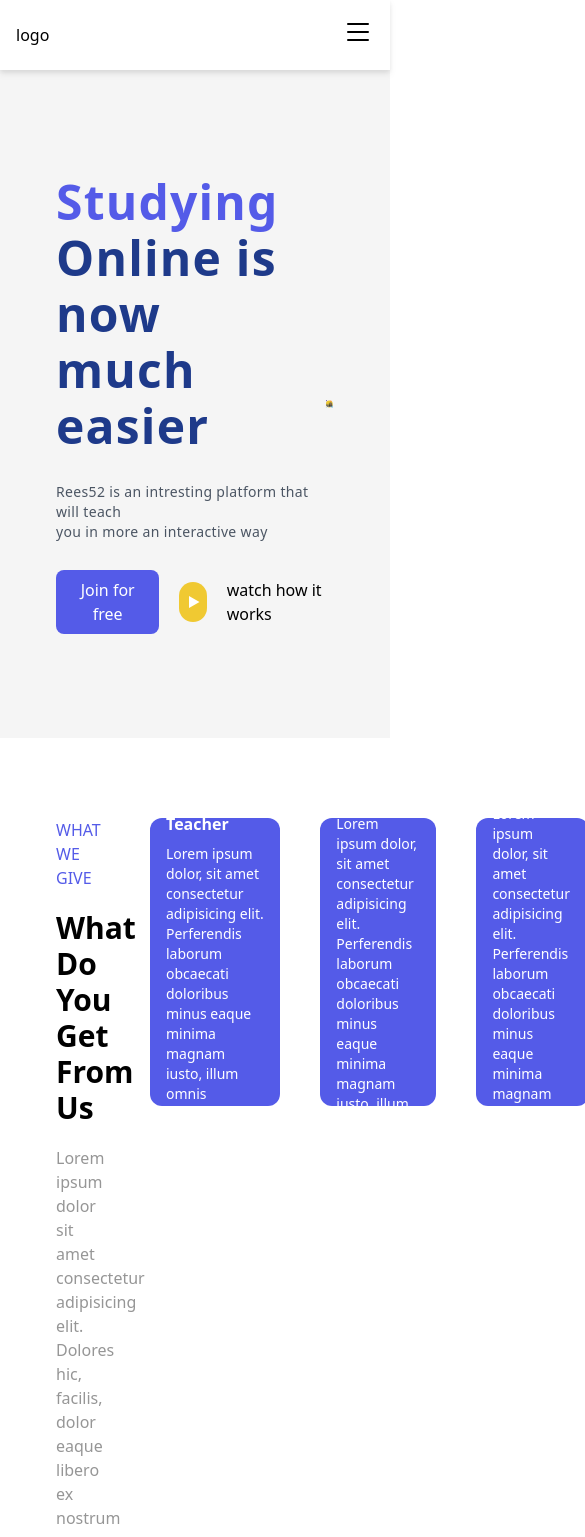
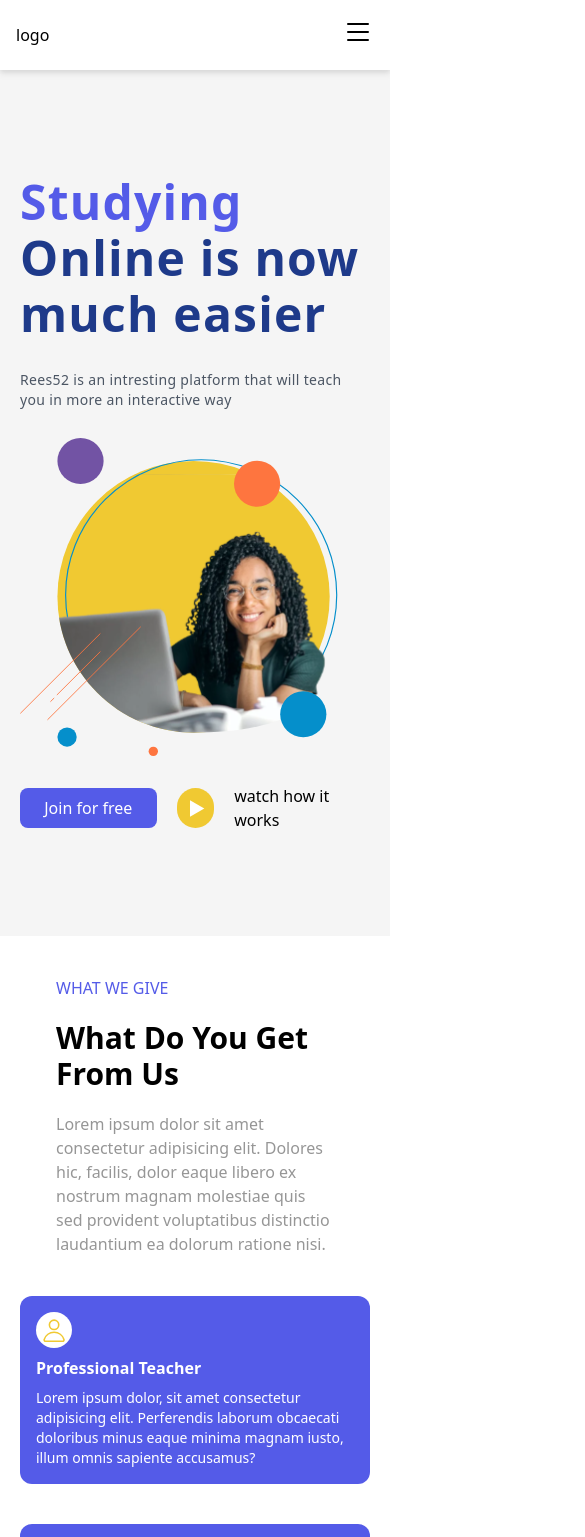
Before and after one commit to nagaphbilla/Iduino-Frontend, a React (Create React App) app: page / in a window 390 px wide. Shown: the top 1537 px of the page, 585 px wide, since content can reach past the window. Built offline with nearby package versions, Linux system fonts and the light colour scheme.

Commit message:
made responsive Slides

```diff
--- a/src/components/Slide1.jsx
+++ b/src/components/Slide1.jsx
@@ -1,9 +1,9 @@
-import React from 'react'
+import React from "react";
 import rightImg from "../assets/Group6.svg";
 
 export default function Slide1() {
   return (
-    <div className="mx-auto flex py-10 justify-between px-14 items-center background_img">
+    <div className="px-5 justify-center mx-auto flex py-10 md:justify-between md:px-14 items-center background_img">
       <div className="flex flex-col gap-7 py-16">
         <h2 className="font-bold text-5xl lineHeight tracking-wide text-blue-900">
           <span className="text-clr-primary">Studying</span> Online is now
@@ -15,6 +15,9 @@ export default function Slide1() {
           <br />
           you in more an interactive way
         </p>
+        <div className="block md:hidden">
+          <img src={rightImg} alt="img." className="h-11/12 w-11/12" />
+        </div>
         <div className="flex items-center gap-5">
           <button className="px-2 w-36 py-2 button-clr-primary rounded-lg text-white text-center">
             Join for free
@@ -23,9 +26,9 @@ export default function Slide1() {
           <span>watch how it works</span>
         </div>
       </div>
-        <div className="background_img_right">
-          <img src={rightImg} alt="img." className="h-11/12 w-11/12"/>
+      <div className="hidden md:block">
+        <img src={rightImg} alt="img." className="h-11/12 w-11/12" />
       </div>
     </div>
-  )
+  );
 }
--- a/src/components/Slide2.jsx
+++ b/src/components/Slide2.jsx
@@ -3,8 +3,8 @@ import React from "react";
 
 export default function Slide2() {
   return (
-    <div className="flex py-20">
-      <div className="flex flex-col px-14 w-1/3 gap-5">
+    <div className="flex-direction py-10 md:flex md:py-20">
+      <div className="flex flex-col px-14 md:w-1/3 gap-5">
         <span className="text-clr-primary">WHAT WE GIVE</span>
         <span className="text-3xl font-semibold">What Do You Get From Us</span>
         <p className="text-clr">
@@ -13,8 +13,8 @@ export default function Slide2() {
           provident voluptatibus distinctio laudantium ea dolorum ratione nisi.
         </p>
       </div>
-      <div className="flex gap-10 px-5 w-2/3">
-        <div className="flex flex-col gap-2 button-clr-primary px-4 py-4 rounded-xl justify-center h-72">
+      <div className="flex-direction py-10 md:flex gap-10 px-5 md:w-2/3">
+        <div className="flex flex-col gap-2 button-clr-primary px-4 py-4 rounded-xl justify-center min-h-fit">
           <span className="w-9 h-9 rounded-full bg-white background_img_card1" />
           <h4 className="text-white font-bold">Professional Teacher</h4>
           <p className="text-white font-thin text-sm">
@@ -24,7 +24,7 @@ export default function Slide2() {
             iusto, illum omnis sapiente accusamus?
           </p>
         </div>
-        <div className="flex flex-col gap-2 button-clr-primary px-4 py-4 rounded-xl justify-center h-72">
+        <div className="flex flex-col gap-2 button-clr-primary px-4 py-4 rounded-xl justify-center min-h-fit">
           <span className="w-9 h-9 rounded-full bg-white background_img_card2" />
           <h4 className="text-white font-bold">Course Certificate </h4>
           <p className="text-white font-thin text-sm">
@@ -34,7 +34,7 @@ export default function Slide2() {
             iusto, illum omnis sapiente accusamus?
           </p>
         </div>
-        <div className="flex flex-col gap-2 button-clr-primary px-4 py-4 rounded-xl justify-center h-72 ">
+        <div className="flex flex-col gap-2 button-clr-primary px-4 py-4 rounded-xl justify-center min-h-fit ">
           <span className="w-9 h-9 rounded-full bg-white background_img_card3" />
           <h4 className="text-white font-bold">Intresting Learning</h4>
           <p className="text-white font-thin text-sm">
--- a/src/components/Slide3.jsx
+++ b/src/components/Slide3.jsx
@@ -4,10 +4,10 @@ import image from "../assets/Group1964.svg";
 export default function Slide3() {
   return (
     <div className="flex background-slide3 w-full h-full items-center px-16 py-16 gap-10">
-      <div className="w-2/5">
+      <div className="hidden md:w-2/5 md:block">
         <img src={image} alt="img.." className="h-11/12 w-11/12" />
       </div>
-      <div className="flex flex-col px-14 w-3/5 gap-7">
+      <div className="flex flex-col md:px-14 md:w-3/5 gap-7 px-4">
         <span className="text-clr-slide3">SELECTED COURSE</span>
         <span className="text-4xl font-semibold text-white">
           People Taking Courses
--- a/src/styles.css
+++ b/src/styles.css
@@ -72,6 +72,10 @@
     gap: 1rem;
     padding-block: 2rem;
   }
+  .flex-direction{
+    display: flex;
+    flex-direction: column;
+  }
 }
 
 .background_img {
```
Lines whose indentation alone changed are shown as unchanged.
